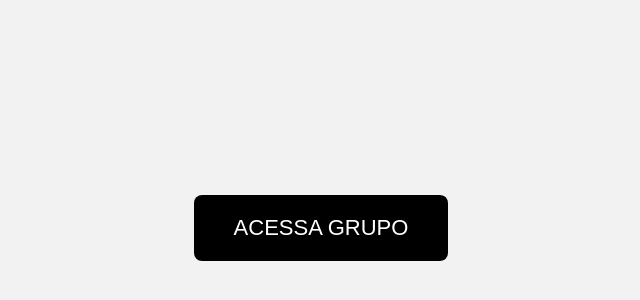
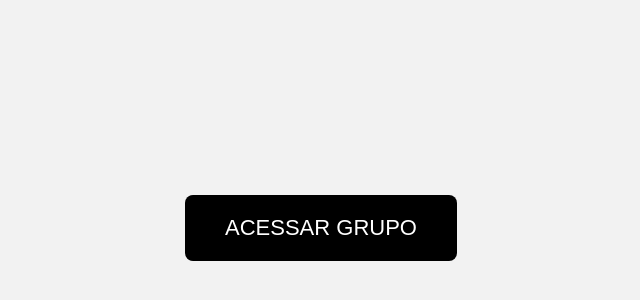
Before and after one commit to ryanwolk155/testeentregabot, a plain HTML site: page index.html in a window 1280 px wide. Shown: the part 172-472 px from the top of the page, without its empty margins (319-959 px from the left). Drawn offline with Linux system fonts and the light colour scheme.

Commit message:
Update button text from 'ACESSA GRUPO' to 'ACESSAR GRUPO'

```diff
--- a/index.html
+++ b/index.html
@@ -61,7 +61,7 @@
 
 <body>
 
-  <button id="purchaseBtn">ACESSA GRUPO</button>
+  <button id="purchaseBtn">ACESSAR GRUPO</button>
 
   <script>
     // ⬇ Captura e salva o ttclid
```
